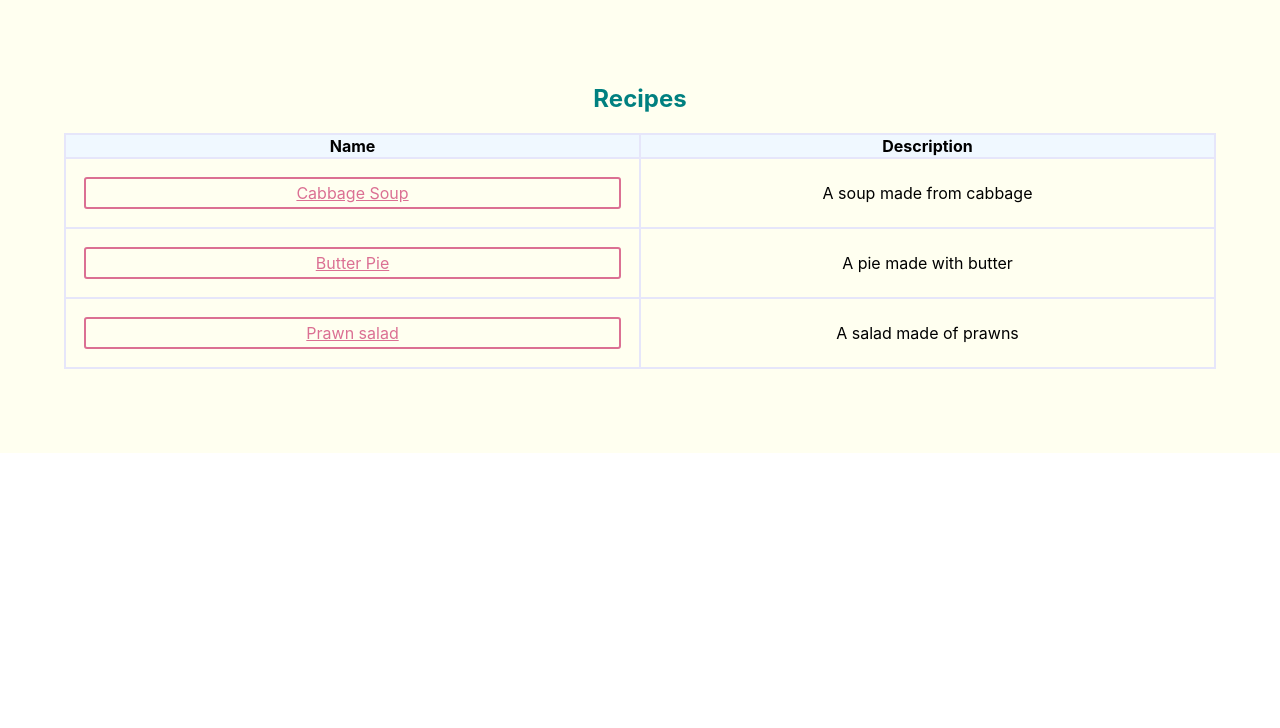
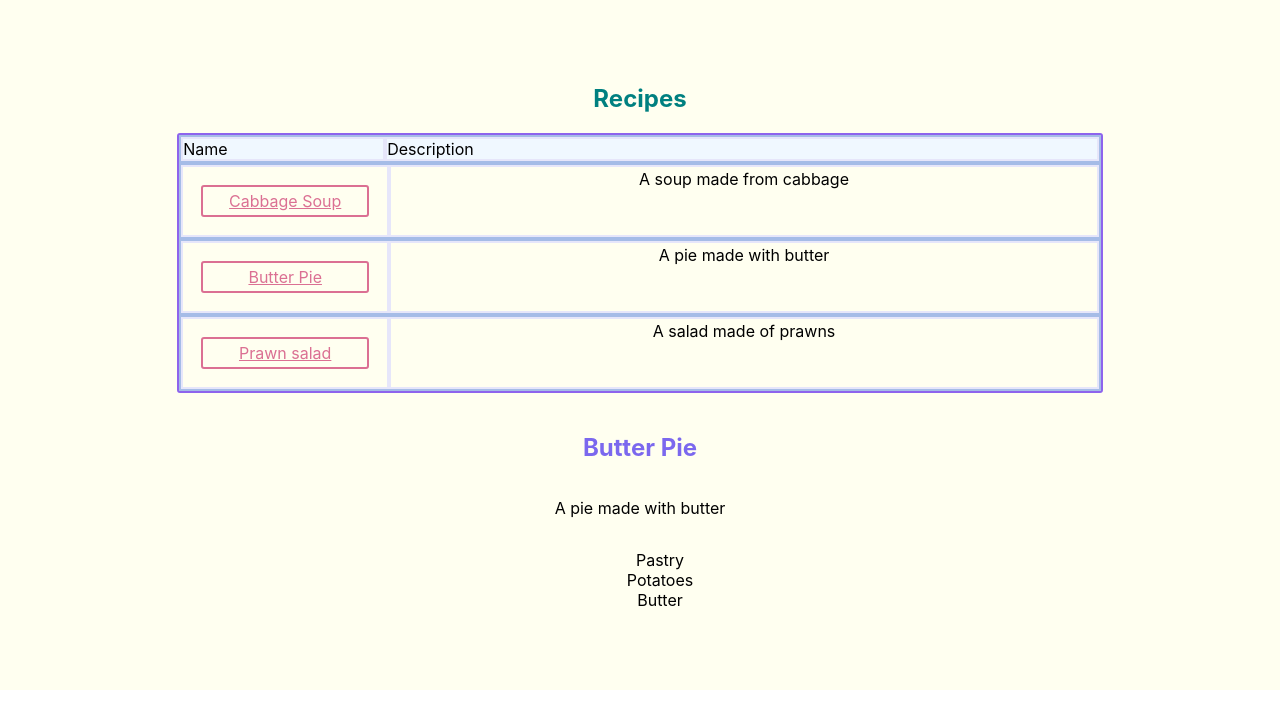
Before and after one commit to clicktravel-rob/tk-react-exercise, a React (Create React App) app in the folder recipes/: page / in a window 1280 px wide. Shown: the top 728 px of the page. Built offline with nearby package versions, Linux system fonts and the light colour scheme.

Commit message:
Add recipe detail to Recipe List component

```diff
--- a/recipes/src/App.js
+++ b/recipes/src/App.js
@@ -1,22 +1,11 @@
-import './App.css';
-import styled from 'styled-components';
 import RecipeList from './RecipeList';
 
+import styles from './styles.js'
 
-const AppWrapper = styled.section`
-  padding: 4em;
-  background: ivory;
-`;
-
-const SectionWrapper = styled.section`
-`;
-
-const Title = styled.h1`
-  font-size: 1.5em;
-  text-align: center;
-  color: teal;
-`;
-
+const {
+  AppWrapper,
+  Title,
+} = styles;
 
 // Retrieve payload from Django backend
 const payload = [
@@ -24,31 +13,60 @@ const payload = [
     id: 1,
     name: 'Cabbage Soup',
     description: 'A soup made from cabbage',
+    ingredients: [
+      {
+        id: 1,
+        name: 'Cabbage'
+      },
+      {
+        id: 2,
+        name: 'water'
+      },
+    ],
   },
   {
     id: 2,
     name: 'Butter Pie',
     description: 'A pie made with butter',
+    ingredients: [
+      {
+        id: 1,
+        name: 'Pastry'
+      },
+      {
+        id: 2,
+        name: 'Potatoes'
+      },
+      {
+        id: 3,
+        name: 'Butter'
+      },
+    ],
   },
   {
     id: 3,
     name: 'Prawn salad',
     description: 'A salad made of prawns',
+    ingredients: [
+      {
+        id: 1,
+        name: 'Prawns'
+      },
+      {
+        id: 2,
+        name: 'Marie Rose sauce'
+      }
+    ],
   }
 ];
 
 
 function App() {
+
   return (
     <AppWrapper className="App">
       <Title>Recipes</Title>
-      <SectionWrapper>
-        <RecipeList recipes={payload}/>
-      </SectionWrapper>
-      <SectionWrapper>
-        <h2>{}</h2>
-      </SectionWrapper>
-
+      <RecipeList recipes={payload}/>
     </AppWrapper>
   );
 }
--- a/recipes/src/RecipeList.js
+++ b/recipes/src/RecipeList.js
@@ -1,50 +1,65 @@
-import styled from 'styled-components';
+import styles from './styles.js'
+
+const {
+  Button,
+  RecipeTable,
+  RecipeTableRow,
+  RecipeTableNameLabel,
+  RecipeTableDescriptionLabel,
+  RecipeTableNameItem,
+  RecipeTableDescriptionItem,
+  RecipeDetailContainer,
+  RecipeDetailName,
+  RecipeDetailDescription,
+  IngredientListBox,
+  IngredientListItem,
+  IngredientListContainer,
+  SectionWrapper,
+} = styles;
 
 
-const Button = styled.button`
-  display: inline-block;
-  color: palevioletred;
-  font-size: 1em;
-  margin: 1em;
-  padding: 0.25em 1em;
-  border: 2px solid palevioletred;
-  border-radius: 3px;
-  display: block;
-`;
+function IngredientList(props) {
+  if(!props.ingredients) {
+    console.log('no ingredients')
+    return <IngredientListBox/>;
+  }
+  console.log(`ingredients: ${JSON.stringify(props.ingredients)}`)
+  const list = props.ingredients.map((ingredient) =>
+    <IngredientListItem key={ingredient.id}>{ingredient.name}</IngredientListItem>
+  )
+  return <IngredientListBox>
+    <IngredientListContainer>
+      {list}
+    </IngredientListContainer>
+  </IngredientListBox>
+};
 
-const RecipeTable = styled.table`
-  border-radius: 3px;
-  border: 2px solid #8d64ed;
-  width: 100%;
-  margin: 20px auto;
-  table-layout: fixed;
-  border-collapse: collapse;
-`
 
-const RecipeTableRow = styled.tr`
-  border: 2px solid #a5bce7;
-`;
+function RecipeDetail(props) {
+  const selected = props.selected
+    ? parseInt(props.selected)
+    : undefined;
+  console.log(`selected: ${JSON.stringify(selected)}`)
 
-const RecipeTableLabel = styled.th`
-  border: 2px solid lavender;
-  background: aliceblue;
-  border-collapse: collapse;
-`;
+  const recipe = props.recipes.find(e => (e.id === selected));
+  console.log(`recipe: ${JSON.stringify(recipe)}`)
 
-const RecipeTableItem = styled.td`
-  border: 2px solid lavender;
-  border-collapse: collapse;
-  padding: 2px;
-  text-align: center;
-`;
+  return recipe
+    ?<RecipeDetailContainer>
+      <RecipeDetailName>{recipe.name}</RecipeDetailName>
+      <RecipeDetailDescription>{recipe.description}</RecipeDetailDescription>
+      <IngredientList ingredients={recipe.ingredients}/>
+    </RecipeDetailContainer>
+    : <RecipeDetailContainer/>
+};
 
 
 function RecipeListItem(props) {
   return <RecipeTableRow>
-    <RecipeTableItem>
-      <Button as="a" href="#">{props.name}</Button>
-    </RecipeTableItem>
-    <RecipeTableItem>{props.description}</RecipeTableItem>
+    <RecipeTableNameItem>
+      <Button as="a" href="#" >{props.name}</Button>
+    </RecipeTableNameItem>
+    <RecipeTableDescriptionItem>{props.description}</RecipeTableDescriptionItem>
   </RecipeTableRow>;
 };
 
@@ -54,17 +69,16 @@ function RecipeList(props) {
     <RecipeListItem key={recipe.id} name={recipe.name} description={recipe.description}/>
   );
 
-  return <RecipeTable>
-    <thead>
+  return <SectionWrapper>
+    <RecipeTable>
       <RecipeTableRow>
-        <RecipeTableLabel>Name</RecipeTableLabel>
-        <RecipeTableLabel>Description</RecipeTableLabel>
+        <RecipeTableNameLabel>Name</RecipeTableNameLabel>
+        <RecipeTableDescriptionLabel>Description</RecipeTableDescriptionLabel>
       </RecipeTableRow>
-    </thead>
-    <tbody>
       {listItems}
-    </tbody>
-  </RecipeTable>;
+    </RecipeTable>
+    <RecipeDetail recipes={props.recipes} selected="2"/>
+  </SectionWrapper>;
 };
 
 export default RecipeList;
--- /dev/null
+++ b/recipes/src/styles.js
@@ -0,0 +1,116 @@
+import styled from 'styled-components';
+
+const AppWrapper = styled.section`
+  padding: 4em;
+  background: ivory;
+`;
+
+const SectionWrapper = styled.section`
+`;
+
+const Title = styled.h1`
+  font-size: 1.5em;
+  text-align: center;
+  color: teal;
+`;
+
+const Button = styled.button`
+  display: inline-block;
+  color: palevioletred;
+  font-size: 1em;
+  margin: 1em;
+  padding: 0.25em 1em;
+  border: 2px solid palevioletred;
+  border-radius: 3px;
+  display: block;
+`;
+
+const RecipeTable = styled.div`
+  border-radius: 3px;
+  border: 2px solid #8d64ed;
+  width: 80%;
+  margin: 20px auto;
+  display: flex;
+  flex-flow: column wrap;
+`;
+
+const RecipeTableRow = styled.div`
+  border: 2px solid #a5bce7;
+  display: flex;
+  flex-direction: row;
+`;
+
+const RecipeTableLabel = styled.div`
+  border: 2px solid lavender;
+  background: aliceblue;
+  border-collapse: collapse;
+`;
+
+const RecipeTableNameLabel = styled(RecipeTableLabel)`
+  flex: 0 0 200px
+`;
+
+const RecipeTableDescriptionLabel = styled(RecipeTableLabel)`
+  flex: 2 1 auto
+`;
+
+const RecipeTableItem = styled.div`
+  border: 2px solid lavender;
+  border-collapse: collapse;
+  padding: 2px;
+  text-align: center;
+`;
+
+const RecipeTableNameItem = styled(RecipeTableItem)`
+  flex: 0 0  200px
+`;
+
+const RecipeTableDescriptionItem = styled(RecipeTableItem)`
+  flex: 2 1 auto
+`;
+
+const RecipeDetailContainer = styled.div`
+  display: flex;
+  flex-flow: column wrap;
+`;
+
+const RecipeDetailName = styled.h2`
+  text-align: center;
+  color: mediumslateblue;
+`;
+
+const RecipeDetailDescription = styled.p`
+  text-align: center;
+`;
+
+const IngredientListBox = styled.div`
+  text-align: center;
+`
+
+const IngredientListContainer = styled.ol`
+  list-style-type: none;
+`
+
+const IngredientListItem = styled.li`
+`
+
+const styles = {
+  AppWrapper,
+  SectionWrapper,
+  Title,
+  Button,
+  RecipeTable,
+  RecipeTableRow,
+  RecipeTableNameLabel,
+  RecipeTableDescriptionLabel,
+  RecipeTableNameItem,
+  RecipeTableDescriptionItem,
+  RecipeDetailContainer,
+  RecipeDetailName,
+  RecipeDetailDescription,
+  IngredientListBox,
+  IngredientListItem,
+  IngredientListContainer,
+};
+
+export default styles;
```
